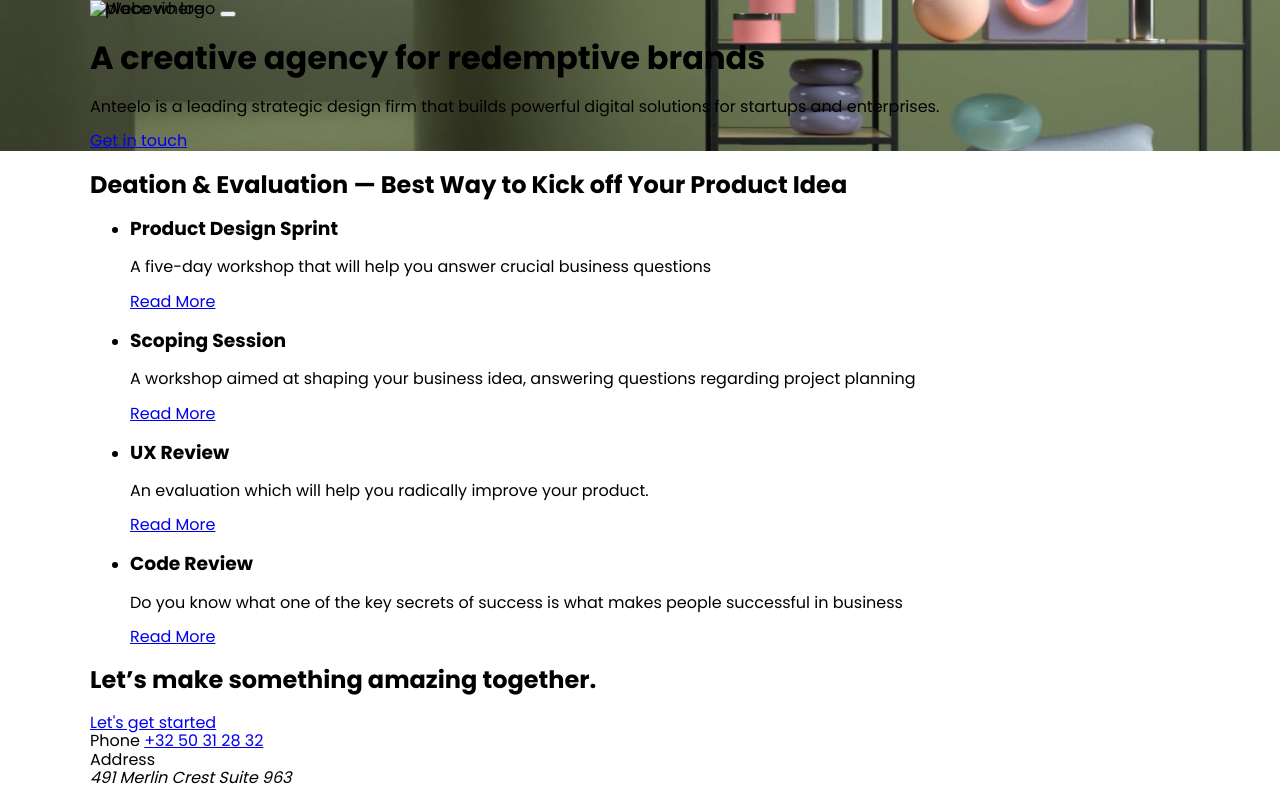
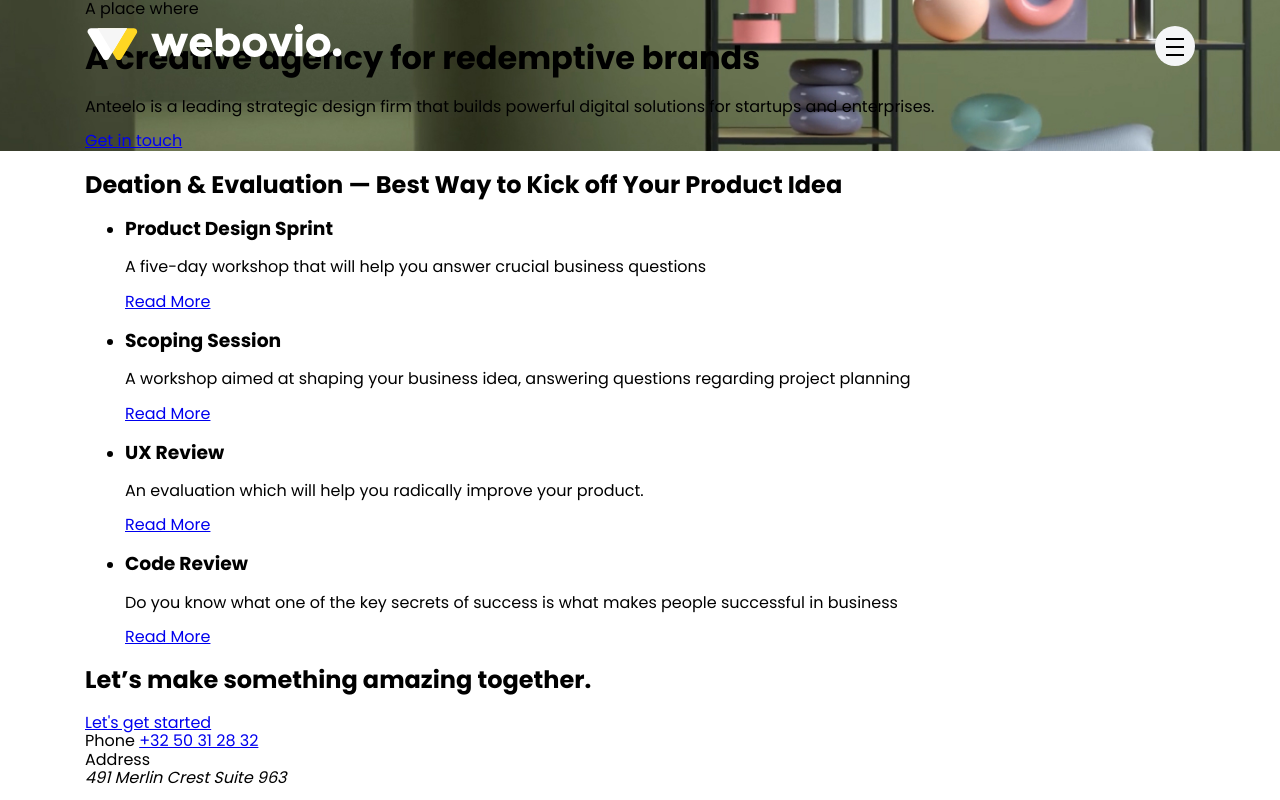
Before and after one commit to Azizbek98/Small-Website-Layouts, a plain HTML site: page index.html in a window 1280 px wide. Shown: the top 800 px of the page. Drawn offline with Linux system fonts and the light colour scheme.

Commit message:
feat: adding finished header section of the project

```diff
--- a/css/style.css
+++ b/css/style.css
@@ -33,16 +33,51 @@ body {
 }
 
 .container {
-  max-width: 1100px;
+  max-width: 1140px;
+  padding: 0 15px;
   margin: 0 auto;
 }
 
 /* Header Section Styles */
 .header {
+  padding: 24px 0;
   position: absolute;
   top: 0;
   left: 0;
   width: 100%;
+}
+
+.header-container {
+  display: flex;
+  align-items: center;
+  justify-content: space-between;
+}
+
+.burger {
+  position: relative;
+  border-radius: 100%;
+  padding: 14px 11px;
+  height: 40px;
+  width: 40px;
+  background-color: #f5f6f7;
+}
+
+.burger-line {
+  position: absolute;
+  top: 12px;
+  left: 11px;
+  display: inline-block;
+  height: 2px;
+  width: calc(100% - 22px);
+  background-color: #000;
+}
+
+.burger-line:nth-child(2) {
+  top: 20px;
+}
+
+.burger-line:nth-child(3) {
+  top: 28px;
 }
 
 /* Hero Section Styles */
--- a/index.html
+++ b/index.html
@@ -11,11 +11,11 @@
   </head>
   <body>
     <header class="header">
-      <div class="container">
+      <div class="container header-container">
         <a class="logo">
-          <img src="#" alt="Webovio logo" />
+          <img src="./images/header-logo.svg" alt="Webovio logo" />
         </a>
-        <button class="burger" aria-label="Open menu button">
+        <button class="burger btn-reset" aria-label="Open menu button">
           <span class="burger-line"></span>
           <span class="burger-line"></span>
           <span class="burger-line"></span>
```
